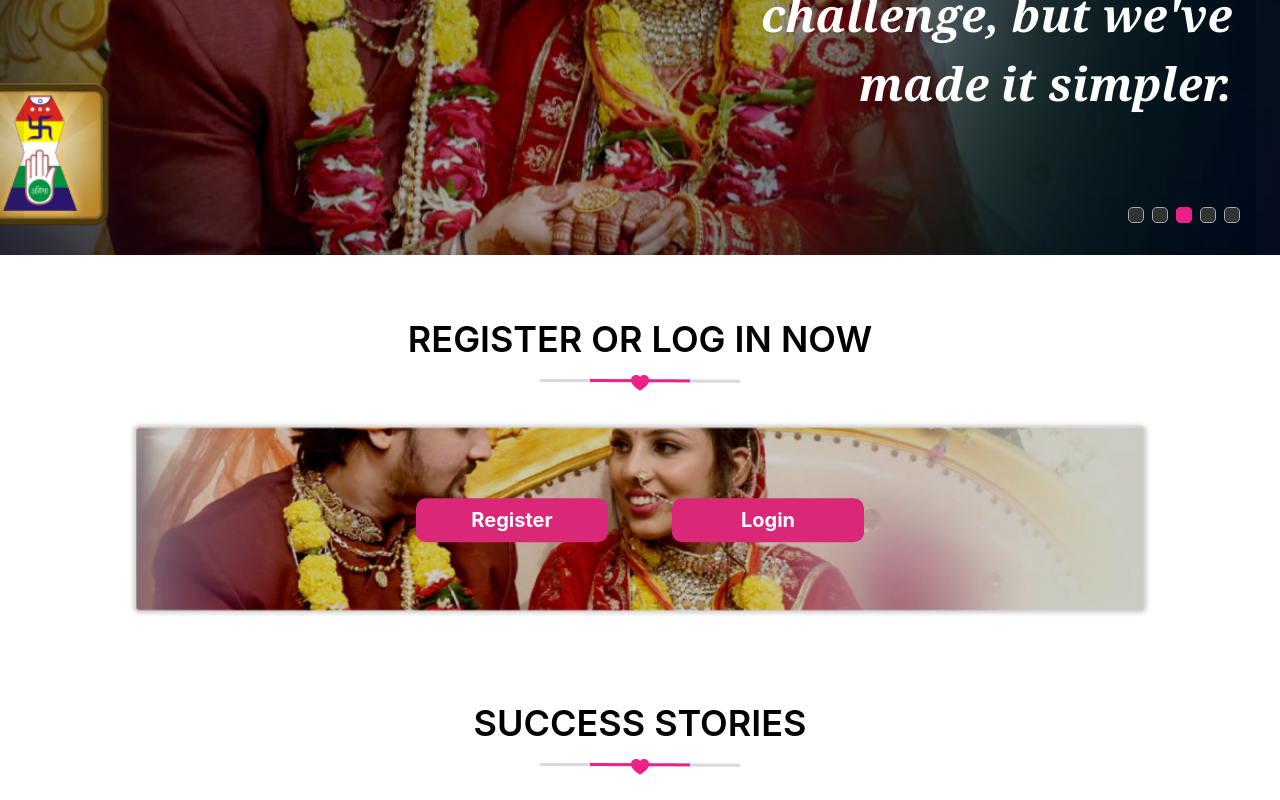
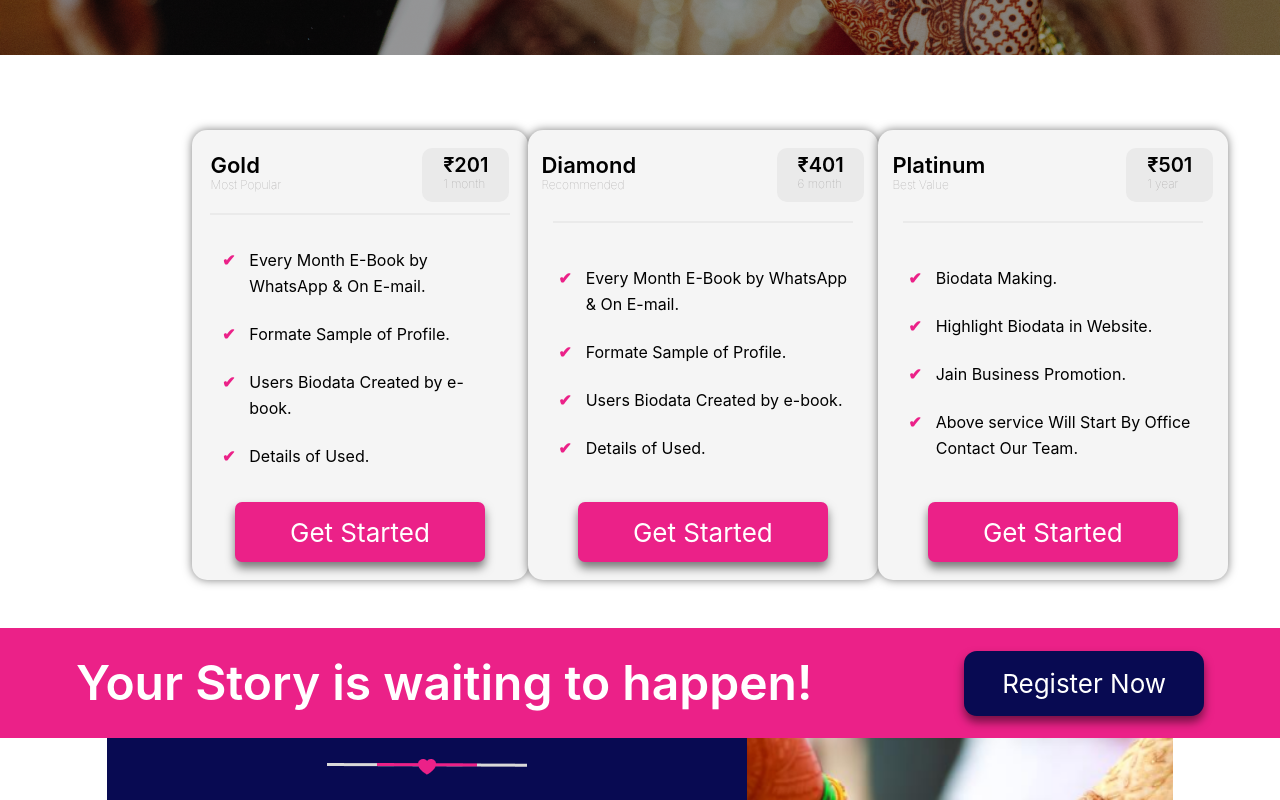
Before and after one commit to swati-aracturus/Jain-marriage, a Next.js app: page / in a window 1280 px wide. Shown: the part 480-1280 px from the top of the page. Built offline with nearby package versions, Linux system fonts and the light colour scheme; a web font is replaced by a local one.

Commit message:
added subscription panel

```diff
--- a/components/footer.js
+++ b/components/footer.js
@@ -32,23 +32,23 @@ export default function Footer() {
 
             <div className="md:flex ps:flex content-center flex-wrap -mx-2 p-3 pb-[2%] bg-grey rounded shadow-lg">
               <div className="ps:flex ps:w-1/2 lg:w-1/4 px-2 py-2 justify-center align-center items-center">
-                <div className="ps:flex-1 p-4 rounded  backdrop-blur-[2px] bg-white/25  text-center">
+                <div className="ps:flex-1 p-4 rounded  backdrop-blur-[2px] bg-white/25  text-center h-full">
                   <h1 className="text-2xl font-bold text-[#EB2188]"> 7+ </h1>
                   <p className=" text-white"> Years of bond of trust </p>
                 </div>
               </div>
               <div className="ps:flex ps:w-1/2 lg:w-1/4 px-2 py-2 ">
-                <div className="ps:flex-1 p-4 rounded  backdrop-blur-[2px] bg-white/25  text-center">
+                <div className="ps:flex-1 p-4 rounded  backdrop-blur-[2px] bg-white/25  text-center h-full">
                   <h1 className="text-2xl font-bold text-[#EB2188]"> 10,000+ </h1>
                   <p className=" text-white">Number of Live Profiles </p>
                 </div>
               </div><div className="ps:flex ps:w-1/2 lg:w-1/4 px-2 py-2 ">
-                <div className="ps:flex-1 p-4 rounded  backdrop-blur-[2px] bg-white/25  text-center">
+                <div className="ps:flex-1 p-4 rounded  backdrop-blur-[2px] bg-white/25  text-center h-full">
                   <h1 className="text-2xl font-bold text-[#EB2188]"> 50,000+ </h1>
                   <p className=" text-white">Number of Visited Profiles </p>
                 </div>
               </div><div className="ps:flex ps:w-1/2 lg:w-1/4 px-2 py-2 ">
-                <div className="ps:flex-1 p-4 rounded  backdrop-blur-[2px] bg-white/25  text-center">
+                <div className="ps:flex-1 p-4 rounded  backdrop-blur-[2px] bg-white/25  text-center h-full">
                   <h1 className="text-2xl font-bold text-[#EB2188]"> 9,893+ </h1>
                   <p className=" text-white"> Successful Marriages </p>
                 </div>
--- /dev/null
+++ b/components/members.js
@@ -0,0 +1,124 @@
+import React from "react";
+import Header from "./header";
+import Footer from "./footer";
+
+const Members = () => {
+  return (
+    <>
+      <Header />
+      <div className="main_container">
+        <div className="first_container">
+          <img src="/members.png" />
+        </div>
+        <div className="second_container">
+          <div className="cards_container">
+            <div className="cards">
+              <div className="head_part">
+                <div className="type">
+                  <h2>
+                    Gold <br /> <span>Most Popular</span>
+                  </h2>
+                </div>
+                <div className="box">
+                  <h2>
+                    ₹201 <br /> <span>1 month</span>
+                  </h2>
+                </div>
+              </div>
+              <hr />
+              <div className="features_section">
+              <div className="features">
+                  <span>✔</span> <p> Every Month E-Book by WhatsApp & On E-mail.</p>
+                </div>
+                <div  className="features">
+                  <span>✔</span> <p> Formate Sample of Profile.</p>
+                </div>
+                <div  className="features">
+                  <span>✔</span> <p> Users Biodata Created by e-book.</p>
+                </div>
+                <div  className="features">
+                  <span>✔</span> <p> Details of Used.</p>
+                </div>
+              </div>
+              <div>
+                <button className="btn">Get Started</button>
+              </div>
+            </div>
+            <div className="cards">
+              <div className="head_part">
+                <div className="type">
+                  <h2>
+                    Diamond <br /> <span>Recommended</span>
+                  </h2>
+                </div>
+                <div className="box">
+                  <h2>
+                    ₹401 <br /> <span>6 month</span>
+                  </h2>
+                </div>
+              </div>
+              <hr />
+              <div className="features_section">
+              <div className="features">
+                  <span>✔</span> <p> Every Month E-Book by WhatsApp & On E-mail.</p>
+                </div>
+                <div className="features">
+                  <span>✔</span> <p> Formate Sample of Profile.</p>
+                </div>
+                <div className="features">
+                  <span>✔</span> <p> Users Biodata Created by e-book.</p>
+                </div>
+                <div className="features">
+                  <span>✔</span> <p> Details of Used.</p>
+                </div>
+              </div>
+              <div>
+                <button className="btn">Get Started</button>
+              </div>
+            </div>
+            <div className="cards">
+              <div className="head_part">
+                <div className="type">
+                  <h2>
+                    Platinum <br /> <span>Best Value</span>
+                  </h2>
+                </div>
+                <div className="box">
+                  <h2>
+                    ₹501 <br /> <span>1 year</span>
+                  </h2>
+                </div>
+              </div>
+              <hr />
+              <div className="features_section">
+                <div className="features">
+                  <span>✔</span> <p> Biodata Making.</p>
+                </div>
+                <div className="features">
+                  <span>✔</span> <p> Highlight Biodata in Website.</p>
+                </div>
+                <div className="features">
+                  <span>✔</span> <p> Jain Business Promotion.</p>
+                </div>
+                <div className="features">
+                  <span>✔</span> <p> Above service Will Start By Office Contact Our Team.</p>
+                </div>
+              </div>
+              <div>
+                <button className="btn">Get Started</button>
+              </div>
+            </div>
+          </div>
+
+          <div className="banner">
+            <h2>Your Story is waiting to happen!</h2>
+            <button className="btn">Register Now</button>
+          </div>
+        </div>
+      </div>
+      <Footer />
+    </>
+  );
+};
+
+export default Members;
--- a/css/index.css
+++ b/css/index.css
@@ -553,3 +553,228 @@ nav > a:active, a:hover, a.active {
 }
 
 /* custom css end */
+
+
+
+/* members */
+
+.main_container {
+  position: relative;
+  margin-bottom: 34rem;
+}
+.first_container img {
+  width: 100%;
+  position: relative;
+  z-index: 1;
+}
+
+
+.cards_container {
+  display: flex;
+  justify-content: space-between;
+  align-items: center;
+  margin: 0 15%;
+}
+
+.cards {
+  background-color: #F5F5F5;
+  max-width: 350px;
+  height: 450px;
+  border-radius: 15px;
+  display: flex;
+  flex-direction: column;
+  justify-content: space-between;
+  align-items: center;
+  padding: 2% 2%;
+  box-shadow: 0 0 10px rgba(0, 0, 0, 0.5);
+}
+.cards hr {
+  width: 300px;
+  border: 0.8px solid #EAEAEA;
+}
+
+.head_part {
+  display: flex;
+  justify-content: space-between;
+  align-items: center;
+  gap: 141px;
+  /* line-height: 16px; */
+}
+
+.head_part h2{
+  font-size: 22px;
+  font-weight: 600;
+}
+
+.head_part .type {
+  line-height: 16px;
+}
+.head_part h2 span {
+  font-size: 12px;
+  font-weight: 100;
+  color: #9e9c9c;
+}
+
+.head_part span {
+  font-size: 0.5em;
+}
+
+.head_part .box{
+  background-color: #EAEAEA;
+  width: 87px;
+  height: 54px;
+  border-radius: 10px;
+  display: flex;
+  justify-content:center;
+  align-items: center;
+  line-height: 16px;
+}
+
+.head_part .box h2{
+font-size: 20px;
+}
+
+
+.features_section {
+  padding: 0 4%;
+  line-height: 40px;
+
+}
+
+.features {
+  display: flex;
+  justify-content: flex-start;
+  gap: 6px;
+  margin: 22px auto;
+  line-height: 26px;
+}
+.features_section span {
+  color: #eb2188;
+  font-weight: 900;
+  margin-right: 8px;
+}
+
+.cards .btn {
+  background-color: #eb2188;
+  width: 250px;
+  height: 60px;
+  border-radius: 7px;
+  color: #fff;
+  box-shadow: 0 6px 10px rgba(0, 0, 0, 0.5);
+  font-size: 26px;
+
+}
+.banner {
+  background-color: #eb2188;
+  width: 100%;
+  height: 110px;
+  display: flex;
+  justify-content: space-around;
+  align-items: center;
+  margin-top: 3rem;
+}
+.banner h2 {
+  font-size: 48px;
+  color: #fff;
+  font-weight: 600;
+}
+
+.banner .btn {
+  background-color: #080a52;
+  width: 240px;
+  height: 65px;
+  border-radius: 13px;
+  color: #fff;
+  font-size: 26px;
+  box-shadow: 0 6px 10px rgba(0, 0, 0, 0.5);
+}
+
+.second_container {
+  position: absolute;
+  top: 425px;
+  width: 100%;
+  z-index: 2;
+}
+
+.cards:hover {
+  background-color: #eb2188;
+
+  .btn {
+    background-color: #fff;
+    color: #eb2188;
+  }
+
+  .features_section span {
+    color: #fff;
+  }
+  .head_part{
+    color: #fff;
+  }
+  .box{
+    background-color: #e46ba9;
+  }
+  .head_part h2 span {
+    color: #fff;
+  }
+  hr {
+    width: 300px;
+    border: 0.8px solid #cb0369;
+  }
+}
+
+
+/* responsive */
+
+@media screen and  (max-width: 1200px)  {
+   .main_container .second_container {
+    top: 270px;
+  }
+
+  .cards_container {
+    margin: 0 1%;
+  }
+}
+
+
+@media screen and (max-width: 480px){
+  .cards_container {
+    display: flex;
+    flex-direction: column;
+
+  }
+
+  .main_container  .second_container  {
+    margin-top: -8rem;
+  }
+
+  .cards {
+    margin-bottom: 2rem;
+    height: 100%;
+    padding: 2rem;
+  }
+
+  .head_part {
+    gap: 120px;
+    margin-bottom: 1rem ;
+  }
+  .main_container {
+    margin-bottom: 101rem;
+  }
+  .banner {
+    margin-top: 2rem;
+  }
+  .banner h2 {
+    font-size: 15px;
+    color: #fff;
+    font-weight: 600;
+  }
+  .banner .btn {
+    background-color: #080a52;
+    width: 117px;
+    height: 43px;
+    border-radius: 13px;
+    color: #fff;
+    font-size: 14px;
+    box-shadow: 0 6px 10px rgba(0, 0, 0, 0.5);
+  }
+}
--- a/pages/index.js
+++ b/pages/index.js
@@ -4,12 +4,14 @@ import Link from "next/link";
 import { useState } from "react";
 import Navbar from "@components/header";
 import  Home from "../pages/home"
+import Members from "@components/members";
 
 export default function IndexPage() {
  return (
     <>
-     <Navbar/>
-<Home/>
+     {/* <Navbar/>
+<Home/> */}
+<Members/>
     </>
   );
 }
```
Also changed, not shown: public/members.png (added).
